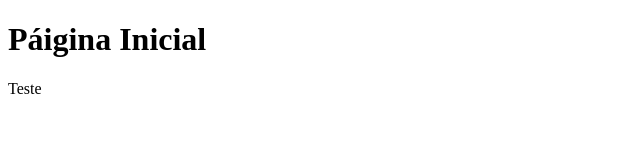
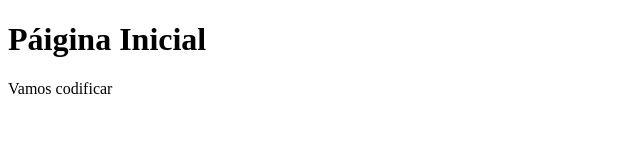
Before and after one commit to biliomax/aulateste, a plain HTML site: page index.html in a window 1280 px wide. Shown: the full height of the page, 0-640 px from the left. Drawn offline with Linux system fonts and the light colour scheme.

Commit message:
Alterações nos arquivos.

```diff
--- a/index.html
+++ b/index.html
@@ -7,6 +7,6 @@
 </head>
 <body>
     <h1>Páigina Inicial</h1>
-    <p>Teste</p>
+    <p>Vamos codificar</p>
 </body>
 </html>
```
Also changed, not shown: blog.html (+1 -0 lines).
